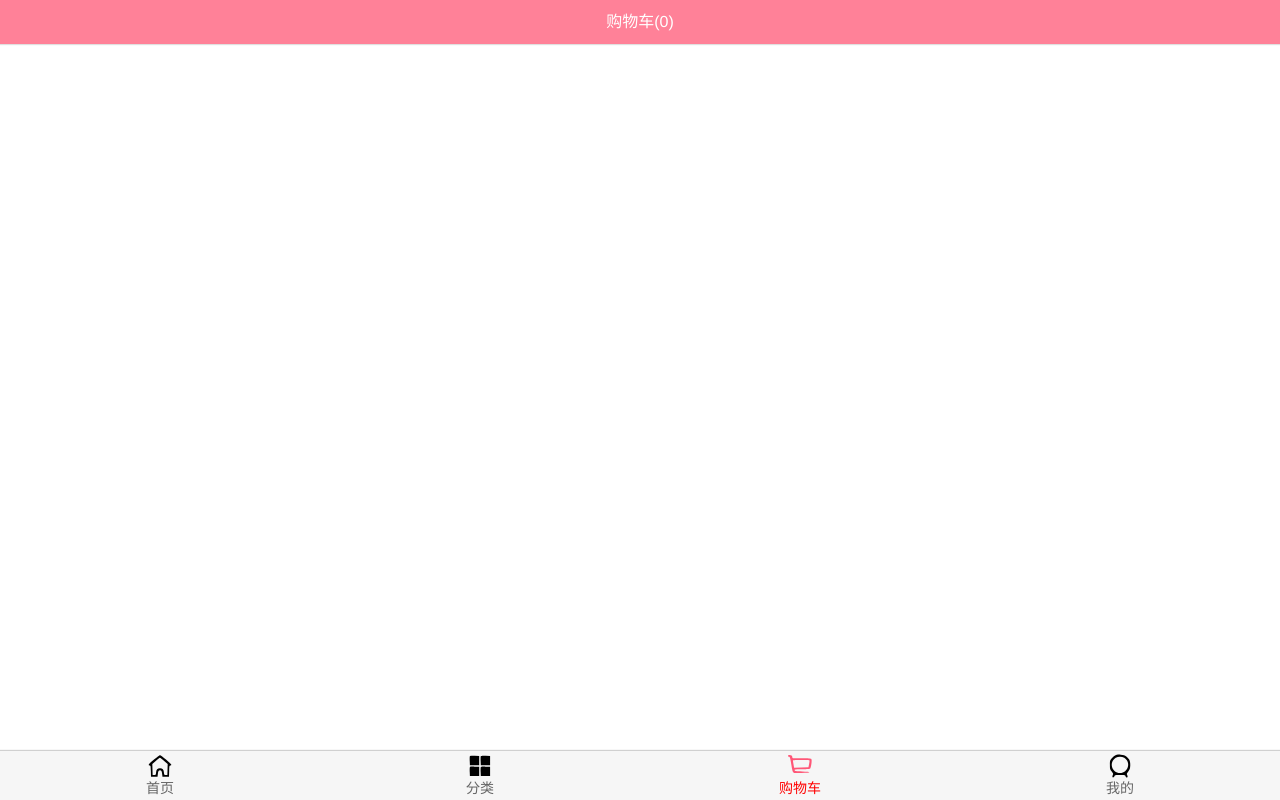
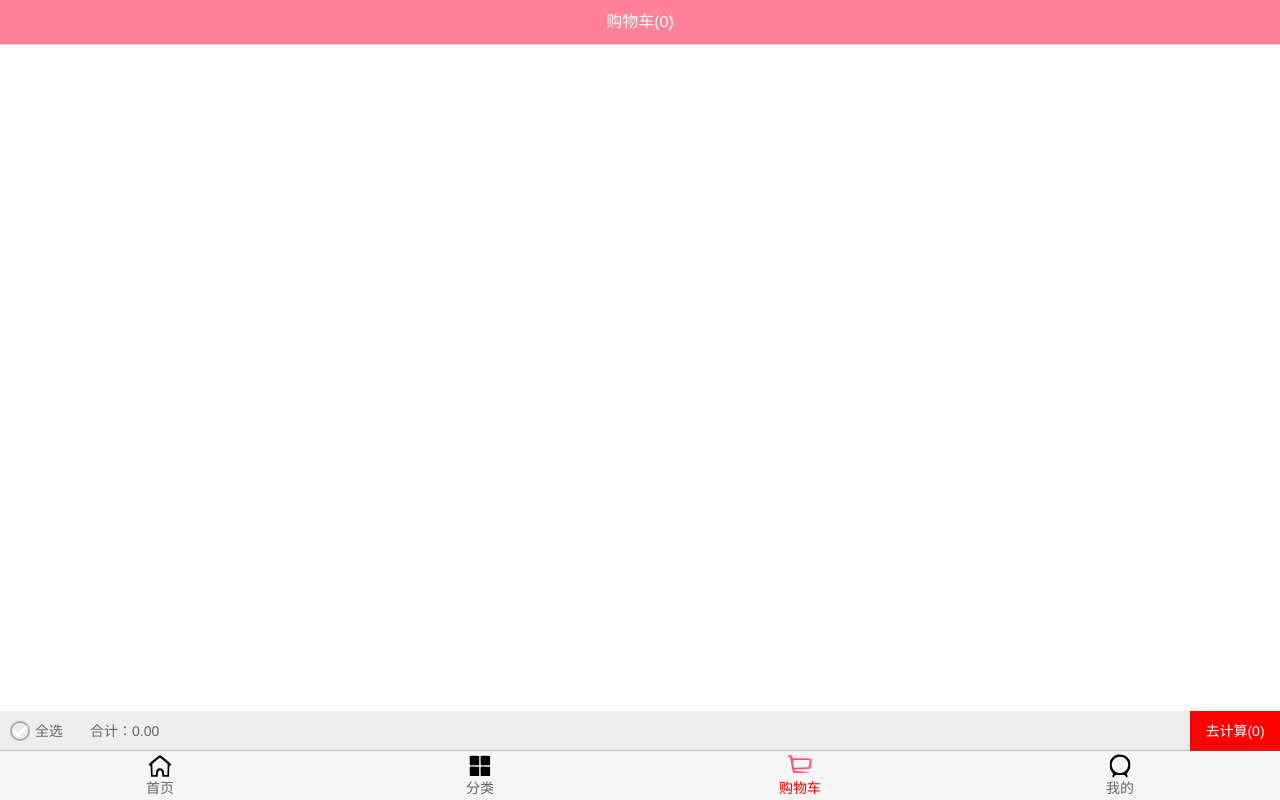
Before and after one commit to wujie0628/vue-mall, a Vue app: page /shopcart in a window 1280 px wide. Built offline with nearby package versions, Linux system fonts and the light colour scheme.

Commit message:
购物车页面完成，包括功能

```diff
--- a/src/components/content/checkButton/CheckButton.vue
+++ b/src/components/content/checkButton/CheckButton.vue
@@ -1,10 +1,18 @@
 <template>
-  <div class="check-button">
+  <div class="check-button" :class="{checked: isChecked}">
     <img src="~assets/img/cart/tick.svg" alt="">
   </div>
 </template>
 
 <script>
+  export default {
+    props: {
+      isChecked: {
+        type: Boolean,
+        default: true
+      },
+    },
+  }
 </script>
 
 <style scoped>
--- a/src/store/mutations.js
+++ b/src/store/mutations.js
@@ -2,6 +2,7 @@
 
 export default {
   [ADD_PRODUCT](state, payload) {
+    payload.isChecked = true;
     state.cartList.push(payload);
   },
   [ADD_PRODUCT_NUM](state, payload) {
--- a/src/views/shopcart/Shopcart.vue
+++ b/src/views/shopcart/Shopcart.vue
@@ -5,6 +5,8 @@
     </nav-bar>
 
     <cart-list></cart-list>
+
+    <cart-bottom-bar></cart-bottom-bar>
   </div>
 
 </template>
@@ -12,6 +14,7 @@
 <script>
   import NavBar from "components/common/navbar/NavBar"
   import CartList from "./childComp/CartList"
+  import CartBottomBar from "./childComp/CartBottomBar"
 
   import {mapGetters} from "vuex"
 
@@ -19,7 +22,8 @@
     name: "Shopcart",
     components: {
       NavBar,
-      CartList
+      CartList,
+      CartBottomBar
     },
     computed: {
       ...mapGetters(['cartLength'])
--- /dev/null
+++ b/src/views/shopcart/childComp/CartBottomBar.vue
@@ -0,0 +1,93 @@
+<template>
+  <div class="bottom-bar">
+    <div class="check-content" @click="selectAllClick">
+      <check-button class="check-button" :isChecked="isSelectAll"></check-button>
+      <span>全选</span>
+    </div>
+
+    <div class="price">
+      合计：{{totalPrice}}
+    </div>
+
+    <div class="calculate">
+      去计算({{checkedLength}})
+    </div>
+  </div>
+</template>
+
+<script>
+  import CheckButton from "components/content/checkButton/CheckButton"
+  import {mapGetters} from "vuex"
+
+  export default {
+    components: {
+      CheckButton
+    },
+
+    computed: {
+      ...mapGetters(['cartList']),
+      totalPrice() {
+        return this.cartList.filter(product => product.isChecked)
+        .reduce((preValue, item) => {
+          return preValue + item.price * item.num
+        }, 0).toFixed(2)
+      },
+
+      checkedLength() {
+        return this.cartList.filter(product => product.isChecked).length
+      },
+
+      isSelectAll() {
+        return this.cartList.length !==0 && this.checkedLength === this.cartList.length;
+      }
+    },
+
+    methods: {
+      selectAllClick() {
+        if(this.isSelectAll) {
+          this.cartList.forEach(item => item.isChecked = false)
+        }else {
+          this.cartList.forEach(item => item.isChecked = true)
+        }
+      }
+    },
+  }
+</script>
+
+<style scoped>
+  .bottom-bar {
+    position: relative;
+    display: flex;
+    height: 40px;
+    line-height: 40px;
+    background-color: #eee;
+    font-size: 14px;
+  }
+
+  .check-content {
+    display: flex;
+    align-items: center;
+    margin-left: 10px;
+    width: 60px;
+  }
+
+  .check-button {
+    width: 20px;
+    height: 20px;
+    line-height: 20px;
+    margin-right: 5px;
+  }
+
+  .price {
+    margin-left: 20px;
+    flex: 1;
+  }
+
+  .calculate {
+    text-align: right;
+    width: 90px;
+    background: red;
+    color: #fff;
+    text-align: center;
+  }
+</style>
--- a/src/views/shopcart/childComp/CartList.vue
+++ b/src/views/shopcart/childComp/CartList.vue
@@ -35,7 +35,7 @@
 
 <style scoped>
   .cart-list {
-    height: calc(100% - 44px - 49px);
+    height: calc(100% - 44px - 49px - 40px);
   }
 
   .content {
--- a/src/views/shopcart/childComp/CartListItem.vue
+++ b/src/views/shopcart/childComp/CartListItem.vue
@@ -1,7 +1,7 @@
 <template>
   <div id="shop-item">
-    <div class="item-selector">
-      <check-button></check-button>
+    <div class="item-selector" @click="checkButtonClick">
+      <check-button :isChecked="itemInfo.isChecked"></check-button>
     </div>
     <div class="item-img">
       <img :src="itemInfo.image" alt="商品图片">
@@ -29,6 +29,12 @@
         type: Object,
         default: {}
       },
+    },
+
+    methods: {
+      checkButtonClick() {
+        this.itemInfo.isChecked = !this.itemInfo.isChecked
+      }
     },
   }
 </script>
```
